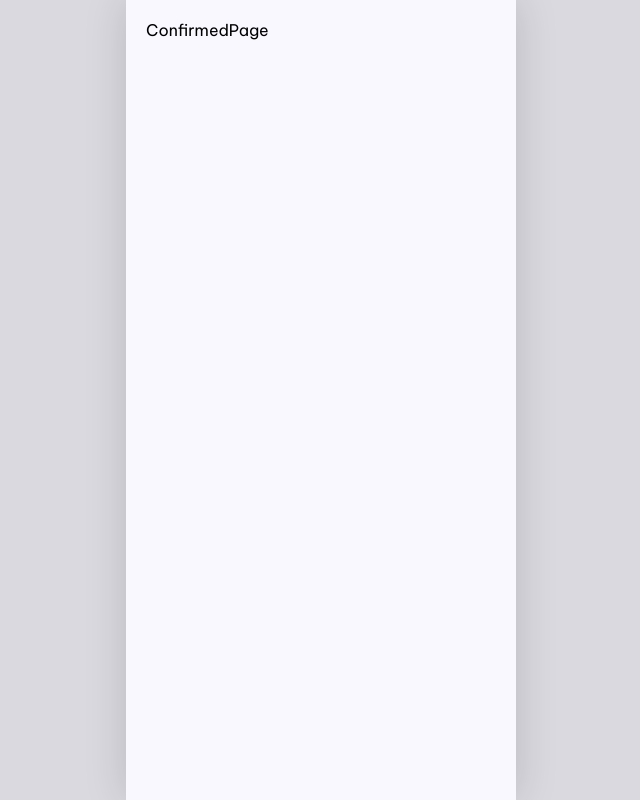
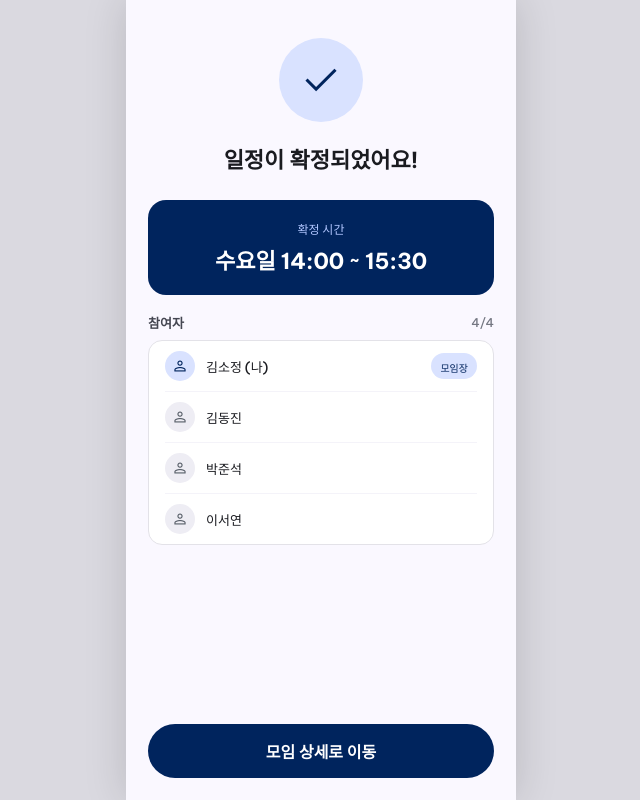
Before and after one commit to KimHands/SCH-Meet, a React (Vite) app in the folder frontend/: page /confirmed in a window 1280 px wide. Shown: the whole page, without its empty margins (319-959 px from the left). Built offline with nearby package versions, Linux system fonts and the light colour scheme.

Commit message:
일정 확정 완료 화면

```diff
--- a/frontend/src/pages/ConfirmedPage.jsx
+++ b/frontend/src/pages/ConfirmedPage.jsx
@@ -1,4 +1,99 @@
-// TODO: ConfirmedPage 구현 예정
+import { useNavigate } from 'react-router-dom';
+import { colors } from '../styles/theme';
+import Button from '../components/Button';
+import Icon from '../components/Icon';
+
+const MEMBERS = [
+  { name: '김소정 (나)', host: true },
+  { name: '김동진' },
+  { name: '박준석' },
+  { name: '이서연' },
+];
+
 export default function ConfirmedPage() {
-  return <div style={{ padding: 20, fontFamily: 'Be Vietnam Pro, sans-serif' }}>ConfirmedPage</div>;
+  const navigate = useNavigate();
+
+  return (
+    <div style={{ height: '100vh', backgroundColor: colors.surface, display: 'flex', flexDirection: 'column' }}>
+
+      {/* 스크롤 영역 */}
+      <div style={{ flex: 1, overflowY: 'auto', padding: '8px 22px 16px' }}>
+
+        {/* 체크 애니메이션 영역 */}
+        <div style={{ marginTop: 30, display: 'flex', flexDirection: 'column', alignItems: 'center' }}>
+          <div style={{
+            width: 84, height: 84, borderRadius: 9999,
+            backgroundColor: colors.primaryFixed,
+            display: 'flex', alignItems: 'center', justifyContent: 'center',
+          }}>
+            <Icon name="check" size={48} color={colors.primary} />
+          </div>
+          <p style={{ marginTop: 20, fontSize: 22, fontWeight: '700', textAlign: 'center', color: colors.onSurface }}>
+            일정이 확정되었어요!
+          </p>
+        </div>
+
+        {/* 확정 시간 카드 */}
+        <div style={{
+          marginTop: 26,
+          backgroundColor: colors.primary,
+          borderRadius: 18,
+          padding: 20,
+          display: 'flex', flexDirection: 'column', alignItems: 'center',
+        }}>
+          <span style={{ fontSize: 12, fontWeight: '500', color: colors.inversePrimary }}>확정 시간</span>
+          <p style={{ marginTop: 6, fontSize: 22, fontWeight: '700', color: '#fff' }}>수요일 14:00 ~ 15:30</p>
+        </div>
+
+        {/* 참여자 */}
+        <div style={{ marginTop: 18, display: 'flex', alignItems: 'center', justifyContent: 'space-between' }}>
+          <span style={{ fontSize: 13, fontWeight: '600', color: colors.onSurfaceVariant }}>참여자</span>
+          <span style={{ fontSize: 12, fontWeight: '500', color: colors.outline }}>4/4</span>
+        </div>
+        <div style={{
+          marginTop: 8, backgroundColor: '#fff',
+          border: `1px solid ${colors.surfaceContainerHighest}`,
+          borderRadius: 14, paddingLeft: 16, paddingRight: 16,
+        }}>
+          {MEMBERS.map((m, i) => (
+            <div key={m.name} style={{
+              display: 'flex', alignItems: 'center', gap: 11,
+              paddingTop: 10, paddingBottom: 10,
+              borderBottom: i < MEMBERS.length - 1 ? `1px solid ${colors.surfaceContainerLow}` : 'none',
+            }}>
+              <div style={{
+                width: 30, height: 30, borderRadius: 9999,
+                backgroundColor: m.host ? colors.primaryFixed : colors.surfaceContainer,
+                display: 'flex', alignItems: 'center', justifyContent: 'center',
+              }}>
+                <Icon name="person" size={18} color={m.host ? colors.primary : colors.secondary} />
+              </div>
+              <span style={{ flex: 1, fontSize: 13, fontWeight: '500', color: colors.onSurface }}>{m.name}</span>
+              {m.host && (
+                <div style={{
+                  backgroundColor: colors.primaryFixed,
+                  paddingTop: 3, paddingBottom: 3,
+                  paddingLeft: 9, paddingRight: 9,
+                  borderRadius: 99,
+                }}>
+                  <span style={{ fontSize: 10, fontWeight: '500', color: colors.primary }}>모임장</span>
+                </div>
+              )}
+            </div>
+          ))}
+        </div>
+
+      </div>
+
+      {/* 하단 버튼 */}
+      <div style={{ padding: '14px 22px 22px' }}>
+        <Button
+          label="모임 상세로 이동"
+          onClick={() => navigate('/meetings/1')}
+          style={{ width: '100%' }}
+        />
+      </div>
+
+    </div>
+  );
 }
```
